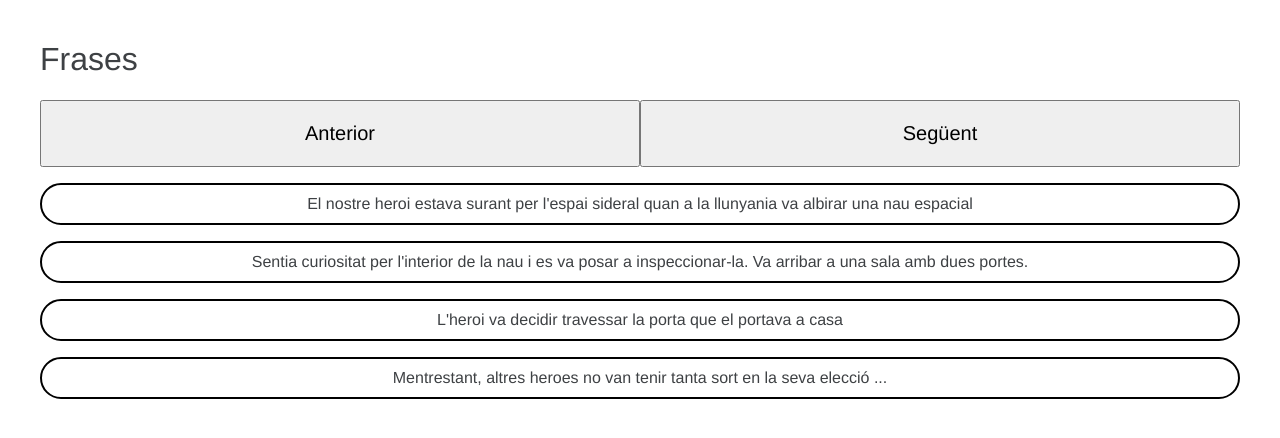
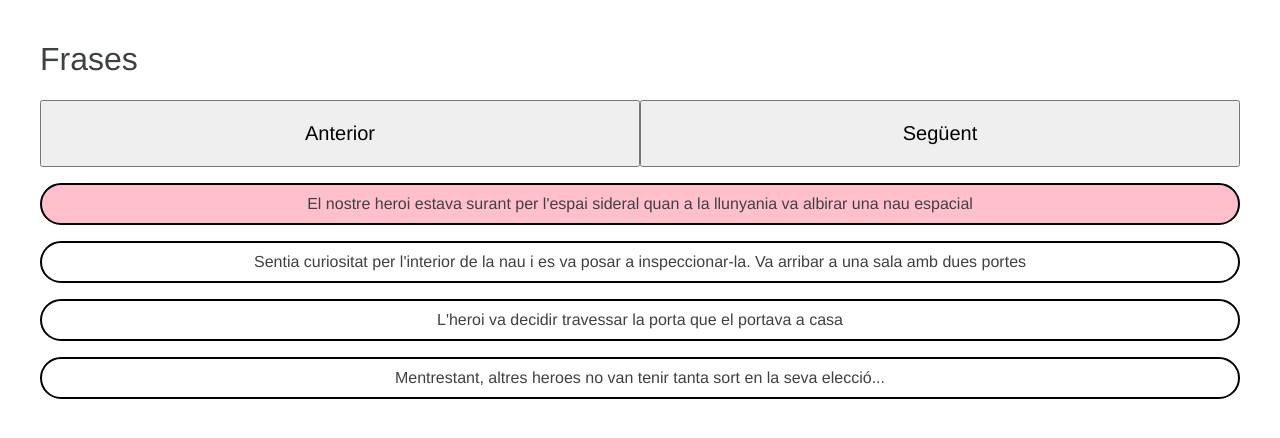
Before and after one commit to jqm75/Angular-Intro-Tale, an Angular app: page / in a window 1280 px wide. Shown: the top 438 px of the page. Built offline with nearby package versions, Linux system fonts and the light colour scheme.

Commit message:
Nivel 1 OK

```diff
--- a/src/app/home/escena/escena.component.html
+++ b/src/app/home/escena/escena.component.html
@@ -1,8 +1,8 @@
 <div id="button-container">
-    <button id="prev" (click)="navigate('prev')">Anterior</button>
-    <button id="next" (click)="navigate('next')">Següent</button>
+    <button id="prev" (click)='prev()'>Anterior</button>
+    <button id="next" (click)='next()'>Següent</button>
 </div>
 
-<div *ngFor="let sentence of arrSentence" >
-    <p>{{ sentence.text }}</p>
+<div *ngFor="let sentence of arrSentence; index as i" >
+    <p [ngClass]="{'selected':currentSentence === i}">{{ sentence.txt }}</p>
 </div>
--- a/src/app/home/escena/escena.component.ts
+++ b/src/app/home/escena/escena.component.ts
@@ -10,39 +10,22 @@ import { Sentence } from '../interfaces/sentence';
 
 export class EscenaComponent {
 
-  @Input() arrSentence : Sentence[] = []
-  currentSentence : number = 0
+  @Input() arrSentence: Sentence[] = []
+  currentSentence: number = 0
 
-  /* prev(){
+  prev() {
 
-    if (this.currentSentence === 0) {
-      this.currentSentence = this.arrSentence.length - 1;
-    } else {
-      this.currentSentence--
-    }
+    this.currentSentence === 0
+      ? this.currentSentence = this.arrSentence.length - 1
+      : this.currentSentence--
 
   }
 
-  next(){
+  next() {
 
-    if (this.currentSentence === this.arrSentence.length - 1) {
-      this.currentSentence = 0;
-    } else {
-      this.currentSentence++
-    }
-
-  } */
-
-  navigate = (direction: string) => {
-    if (direction === 'next') {
-      this.currentSentence++;
-    } else if (direction === 'prev') {
-      this.currentSentence--;
-    }
-
-
-
+    this.currentSentence === this.arrSentence.length - 1
+      ? this.currentSentence = 0
+      : this.currentSentence++
   }
 
-
 }
--- a/src/assets/data/db.json
+++ b/src/assets/data/db.json
@@ -1,21 +1,21 @@
 [
     {
-        "text": "El nostre heroi estava surant per l'espai sideral quan a la llunyania va albirar una nau espacial",
-        "image": "../src/assets/img/1.jpg"
+        "txt": "El nostre heroi estava surant per l'espai sideral quan a la llunyania va albirar una nau espacial",
+        "img": "../src/assets/img/1.jpg"
     },
 
     {
-        "text": "Sentia curiositat per l'interior de la nau i es va posar a inspeccionar-la. Va arribar a una sala amb dues portes.",
-        "image": "../src/assets/img/2.jpg"
+        "txt": "Sentia curiositat per l'interior de la nau i es va posar a inspeccionar-la. Va arribar a una sala amb dues portes",
+        "img": "../src/assets/img/2.jpg"
     },
 
     {
-        "text": "L'heroi va decidir travessar la porta que el portava a casa",
-        "image": "../src/assets/img/3.jpg"
+        "txt": "L'heroi va decidir travessar la porta que el portava a casa",
+        "img": "../src/assets/img/3.jpg"
     },
 
     {
-        "text": "Mentrestant, altres heroes no van tenir tanta sort en la seva elecció ...",
-        "image": "../src/assets/img/4.jpg"
+        "txt": "Mentrestant, altres heroes no van tenir tanta sort en la seva elecció...",
+        "img": "../src/assets/img/4.jpg"
     }
 ]
```
